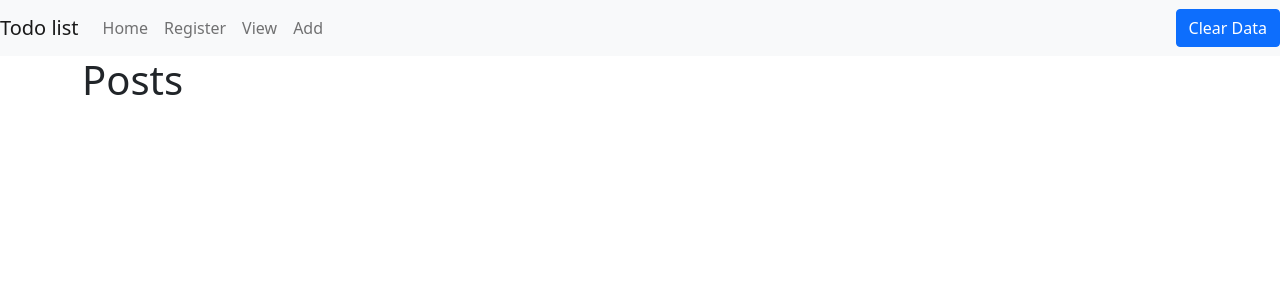
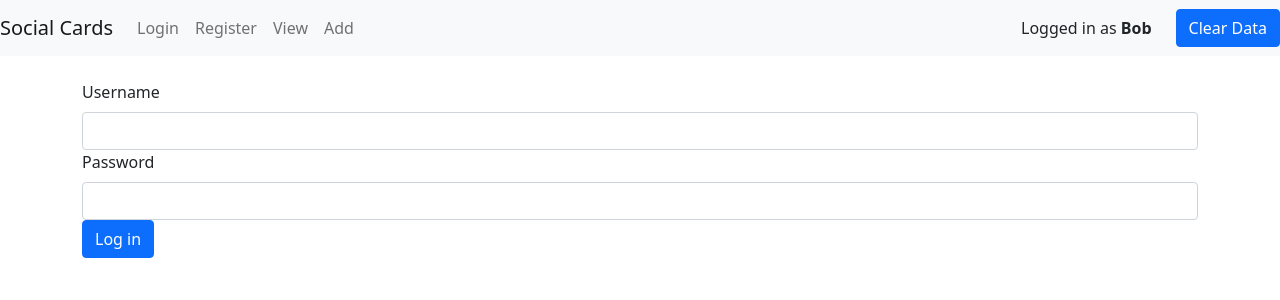
Before and after one commit to JPDevAcc/ReactSocialGroupProject, a React (Create React App) app: page /#/ in a window 1280 px wide. Shown: the top 300 px of the page. Built offline with nearby package versions, Linux system fonts and the light colour scheme.

Commit message:
Login, field validation, sign-up pwd + redirects

```diff
--- a/src/Add.js
+++ b/src/Add.js
@@ -30,6 +30,7 @@ function Add(props){
 
   const handleChange = (event) => {
 		formValues[event.target.name] = event.target.value;
+		console.log(formValues) ;
   }
 
   const submitHandler = (event) => {
--- a/src/App.js
+++ b/src/App.js
@@ -1,25 +1,39 @@
 /* This project is based off https://github.com/TDAWebDevBootcamp/Example-Todo-list */
 
-import React, {useState, useEffect} from 'react';
+import {useState, useEffect} from 'react';
 import { Routes,Route } from "react-router-dom";
 import 'bootstrap/dist/css/bootstrap.min.css';
 import Container from 'react-bootstrap/Container';
 import MyNavBar from './components/navbar' ;
 import UserRegister from './UserRegister' ;
+import UserLogin from './UserLogin' ;
 import View from './View'
 import Add from './Add';
-import Likes from './components/Likes';
 
 function App() {
-	// Hard-coded users for now
+	// Example user (as things currently break with no user on the system)
 	const defaultUser = {
-		username: 'Bob', imageUrl: 'https://images.unsplash.com/photo-1640951613773-54706e06851d?ixlib=rb-4.0.3&ixid=MnwxMjA3fDB8MHxwaG90by1wYWdlfHx8fGVufDB8fHx8&auto=format&fit=crop&w=880&q=80'
+		username: 'Bob',
+		password: 'DoNotDeleteMe!', // Who needs cryptographic hash functions? - Plaintext for the win!
+		imageUrl: 'https://images.unsplash.com/photo-1640951613773-54706e06851d?ixlib=rb-4.0.3&ixid=MnwxMjA3fDB8MHxwaG90by1wYWdlfHx8fGVufDB8fHx8&auto=format&fit=crop&w=880&q=80'
 	} ;
 	const [users, changeUsers] = useState({
 		0: { ...defaultUser },
 	}) ;
-	const [nextUserId, changeNextUserId] = useState(1) ; // TODO: Change to zero when test user removed
+	const [nextUserId, changeNextUserId] = useState(1) ; // TODO: Change to zero when example user removed
 	const [currentUserId, changeCurrentUserId] = useState(0) ;
+
+	// Get user id given username (case-insensitive)
+	function getUserId(username) {
+		username = username.toLowerCase() ;
+		const matchingUsers = Object.entries(users).filter(([id, userData]) => userData.username.toLowerCase() === username) ;
+		if (matchingUsers.length === 1) return matchingUsers[0][0] ;
+		else if (matchingUsers.length === 0) return null ;
+		else {
+			console.error("Duplicate usernames in data") ;
+			return null ;
+		}
+	}
 
 	function getNextUserId() {
 		const nextIdTemp = nextUserId ;
@@ -41,40 +55,22 @@ function App() {
 		const user = { [userId]: newUser };
     localStorage.setItem("users", JSON.stringify({...users, ...user}))
     changeUsers((users) => ({...users, ...user}));
-		changeCurrentUserId(userId) ; // Just switch to the new user for now | TODO: Remove this when user-login implemented
 	}
 
   const addCard = (userId, imageUrl, text) => {
-    const cardDef = { [getNextPostId()]: {userId, imageUrl, text, dislikeCount: 0, likeCount: 0,} };
+    const cardDef = { [getNextPostId()]: {userId, imageUrl, text, likeCount: 0} };
     localStorage.setItem("cardDefs", JSON.stringify({...cardDefs, ...cardDef}))
     changeCardDefs((cardDefs) => ({...cardDefs, ...cardDef}));
   }
 
-//   const [likeCount, setLikeCount] = useState(0);
-
-
-
 	function handleAddLike(postId) {
 		const changeLikeCountFunc = (cardDefs) => {
 			let cardDefsNew = {...cardDefs} ;
-
 			cardDefsNew[postId] = {...cardDefsNew[postId], likeCount: cardDefsNew[postId].likeCount + 1} ;
-
 			localStorage.setItem("cardDefs", JSON.stringify(cardDefsNew)) ;
 			return cardDefsNew ;
 		}
 		changeCardDefs(changeLikeCountFunc) ;
-	}
-
-	function handleDislike(postId) {
-		// console.log(dislikeCount)
-		const changeDislikeCountFunc = (cardDefs) => {
-			let cardDefsNew = {...cardDefs} ;
-			cardDefsNew[postId] = {...cardDefsNew[postId] , dislikeCount: cardDefsNew[postId].dislikeCount + 1} ;
-			localStorage.setItem("cardDefs", JSON.stringify(cardDefsNew)) ;
-			return cardDefsNew ;
-		}
-		changeCardDefs(changeDislikeCountFunc) ;
 	}
 
 	// Restore from localStorage on component mount
@@ -100,23 +96,30 @@ function App() {
 		localStorage.clear() ;
 	}
 
+	function userLogin(formValues) {
+		const userId = getUserId(formValues.username) ;
+		const credentialsMatch = (userId !== null && formValues.password === users[userId].password) ; // User exists and passwords match?
+		if (credentialsMatch) changeCurrentUserId(userId) ; // Make this the current user if credentials were okay
+		return credentialsMatch ;
+	}
+
 	return (
 		<div>
 
-			<MyNavBar clearData={clearData} />
+			<MyNavBar username={users[currentUserId].username} clearData={clearData} />
 
 			<Container>
 				<Routes>
 					<Route path="/" element={
-						<View cardDefs={cardDefs} users={users} handleDislike={(postId) => handleDislike(postId)} handleAddLike={(postId) => handleAddLike(postId)} />
+						<UserLogin onSubmit={userLogin} />
 					} />
 
 					<Route path="/register" element={
-						<UserRegister onSubmit={addUser} />
+						<UserRegister getUserId={getUserId} onSubmit={addUser} />
 					} />
 
 					<Route path="/view" element={
-						<View cardDefs={cardDefs} users={users} handleDislike={(postId) => handleDislike(postId)} handleAddLike={(postId) => handleAddLike(postId)} />
+						<View cardDefs={cardDefs} users={users} handleAddLike={(postId) => handleAddLike(postId)} />
 					} />
 
 					<Route path="/add" element={
--- /dev/null
+++ b/src/UserLogin.js
@@ -0,0 +1,62 @@
+import {useState} from 'react';
+import Form from "react-bootstrap/Form"
+import Button from "react-bootstrap/Button"
+import { useNavigate } from "react-router-dom";
+
+export default function UserLogin(props) {
+	const navigate = useNavigate();
+
+	// Login state (false denotes error)
+	const [loginOkay, setLoginOkay] = useState(null) ;
+
+	// Form fields
+	const [formValues, setFormValues] = useState({
+		username: "",
+		password: ""
+	}) ;
+
+	// Handle form field user-input
+  const handleChange = (event) => {
+		setLoginOkay(null) ;
+		const newState = { ...formValues };
+    newState[event.target.name] = event.target.value;
+    setFormValues(newState);
+  } ;
+
+	// Handle form submission
+  const submitHandler = (event) => {
+    event.preventDefault();
+		const loginOkay = props.onSubmit({...formValues}) ;
+		if (loginOkay) navigate("/view");
+		else setLoginOkay(loginOkay);
+  } ;
+
+	// Template
+  return (
+		<div>
+			{loginOkay !== false ? <div className="text-center text-danger">&nbsp;</div> : <div className="text-center text-danger">Incorrect username or password</div>}
+
+			<Form onSubmit={(event) => submitHandler(event)}>
+				<Form.Group controlId="username">
+					<Form.Label>Username</Form.Label>
+					<Form.Control
+						name="username"
+						onChange={(event)=>handleChange(event)}
+					/>
+				</Form.Group>
+				<Form.Group controlId="password">
+					<Form.Label>Password</Form.Label>
+					<Form.Control
+						name="password"
+						type="password"
+						onChange={(event)=>handleChange(event)}
+					/>
+				</Form.Group>
+
+				<Button variant="primary" type="submit">
+					Log in
+				</Button>
+			</Form>
+		</div>
+  );
+}
--- a/src/UserRegister.js
+++ b/src/UserRegister.js
@@ -1,59 +1,124 @@
+import {useState} from 'react';
 import Form from "react-bootstrap/Form"
 import Button from "react-bootstrap/Button"
-
-import toastr from 'toastr';
-import 'toastr/build/toastr.min.css';
+import { useNavigate } from "react-router-dom";
+import * as utils from "./utils/utils";
 
 export default function UserRegister(props) {
-	const formValues = {
+	const navigate = useNavigate();
+
+	// Minimum password length
+	const pwdMinLength = 8 ;
+
+	// Form fields
+	const [formValues, changeFormValues] = useState({
 		username: "",
+		password: "",
+		password_confirm: "",
 		imageUrl: "",
 		bio: ""
+	}) ;
+
+	// === STATUS HANDLING ===
+	// Error-status for fields
+	const [errorStatusList, changeErrorStatusList] = useState({
+		username: '',
+		password: ''
+	}) ;
+	// Success status
+	const [successMsg, changeSuccessMsg] = useState(null) ;
+
+	// Set and remove error-status for the specified category
+	function setErrorStatus(category, msg) {
+		utils.setErrorStatus(changeErrorStatusList, category, msg) ;
+	}
+	function removeErrorStatus(category) {
+		utils.removeErrorStatus(changeErrorStatusList, category) ;
+	}
+	// Retrieve active (non-blank) error
+	function getError() {
+		return utils.getError(errorStatusList) ;
+	}
+	// Get current HTML error message
+	function getErrorMessageHtml() {
+		return utils.getMessageHtml(getError()) ;
+	}
+	// Get current HTML success message
+	function getSuccessMessageHtml() {
+		return utils.getMessageHtml(successMsg) ;
+	}
+	// Returns boolean denoting whether there is currently an error
+	function isError() {
+		return utils.isError(errorStatusList) ;
 	}
 
-  toastr.options = {
-    "closeButton": false,
-    "debug": false,
-    "newestOnTop": false,
-    "progressBar": true,
-    "positionClass": "toast-top-right",
-    "preventDuplicates": false,
-    "onclick": null,
-    "showDuration": "300",
-    "hideDuration": "1000",
-    "timeOut": "5000",
-    "extendedTimeOut": "1000",
-    "showEasing": "swing",
-    "hideEasing": "linear",
-    "showMethod": "fadeIn",
-    "hideMethod": "fadeOut"
+	// Handle form field user-input
+  const handleChange = (event) => {
+		const newFormValues = {...formValues} ;
+		const fieldName = event.target.name ;
+		const newValue = event.target.value;
+		newFormValues[fieldName] = newValue;
+
+		if (fieldName === 'username') {
+			if (newValue === '') setErrorStatus('username', 'Username required') ;
+			else if (props.getUserId(newValue) !== null) setErrorStatus('username', 'Username already taken') ;
+			else removeErrorStatus('username') ;
+		}
+		else if (['password', 'password_confirm'].includes(fieldName)) {
+			if (newFormValues.password.length < 8) setErrorStatus('password', 'Password too short') ;
+			else if (newFormValues.password !== newFormValues.password_confirm) setErrorStatus('password', 'Password mismatch') ;
+			else removeErrorStatus('password') ;
+		}
+		changeFormValues(newFormValues) ;
   }
 
-  const handleChange = (event) => {
-		formValues[event.target.name] = event.target.value;
-  }
-
+	// Handle form submission
   const submitHandler = (event) => {
     event.preventDefault();
     props.onSubmit({...formValues});
-		toastr["success"]("User Created", "Success")
+		changeSuccessMsg('Registration successful - please wait to be redirected to the login page') ;
+		setTimeout(() => navigate("/"), 3000);
   }
 
+	// Template
   return (
 		<div>
+			{getErrorMessageHtml()}
+			{getSuccessMessageHtml()}
+
 			<Form onSubmit={(event) => submitHandler(event)}>
 				<Form.Group controlId="username">
 					<Form.Label>Username</Form.Label>
 					<Form.Control
 						name="username"
 						onChange={(event)=>handleChange(event)}
+						disabled={successMsg}
+					/>
+				</Form.Group>
+				<Form.Group controlId="password">
+					<Form.Label>Password (min {pwdMinLength} characters)</Form.Label>
+					<Form.Control
+						name="password"
+						type="password"
+						onChange={(event)=>handleChange(event)}
+						disabled={successMsg}
+					/>
+				</Form.Group>
+				<Form.Group controlId="password_confirm">
+					<Form.Label>Confirm Password</Form.Label>
+					<Form.Control
+						name="password_confirm"
+						type="password"
+						onChange={(event)=>handleChange(event)}
+						disabled={successMsg}
 					/>
 				</Form.Group>
 				<Form.Group controlId="imageUrl">
-					<Form.Label>Image URL</Form.Label>
+					<Form.Label>Profile Image URL</Form.Label>
 					<Form.Control
 						name="imageUrl"
 						onChange={(event)=>handleChange(event)}
+						disabled={successMsg}
 					/>
 				</Form.Group>
 				<Form.Group controlId="bio">
@@ -62,11 +127,12 @@ export default function UserRegister(props) {
 						name="bio"
 						as="textarea"
 						onChange={(event)=>handleChange(event)}
+						disabled={successMsg}
 					/>
 				</Form.Group>
 
-				<Button variant="primary" type="submit">
-					Create User
+				<Button variant="primary" type="submit" disabled={isError() || successMsg}>
+					Register
 				</Button>
 			</Form>
 		</div>
--- a/src/View.js
+++ b/src/View.js
@@ -1,14 +1,10 @@
 import SocialCards from "./components/socialCards";
-import Comments from "./components/Comments";
-import Likes from "./components/Likes";
 
 export default function View(props) {
 	return (
 		<div>
 		<h1>Posts</h1>
-			<SocialCards cardDefs={props.cardDefs} users={props.users} likeCount={props.likeCount} handleAddLike={props.handleAddLike} handleDislike={props.handleDislike} />
-
-
+			<SocialCards cardDefs={props.cardDefs} users={props.users} handleAddLike={props.handleAddLike} />
 		</div>
 	);
 }
--- a/src/components/navbar.js
+++ b/src/components/navbar.js
@@ -7,18 +7,19 @@ export default function MyNavbar(props) {
 	return (
 		<div>
 			<Navbar bg="light" expand="md">
-				<Navbar.Brand>Todo list</Navbar.Brand>
+				<Navbar.Brand>Social Cards</Navbar.Brand>
 				<Navbar.Toggle aria-controls="basic-navbar-nav" />
 				<Navbar.Collapse id="basic-navbar-nav">
 					<Nav className="me-auto">
-						<Link className="nav-link" to="/">Home</Link>
+						<Link className="nav-link" to="/">Login</Link>
 						<Link className="nav-link" to="/register">Register</Link>
 						<Link className="nav-link" to="/view">View</Link>
 						<Link className="nav-link" to="/add">Add</Link>
 					</Nav>
 					<div className="d-flex">
+						<div className="me-4 align-self-center">Logged in as <b>{props.username}</b></div>
 						<Button onClick={props.clearData}>Clear Data</Button>
-						</div>
+					</div>
 				</Navbar.Collapse>
 			</Navbar>
 		</div>
--- /dev/null
+++ b/src/utils/utils.js
@@ -0,0 +1,33 @@
+// Set and remove error-status for the specified category
+export function setErrorStatus(changeErrorStatusList, category, msg) {
+	changeErrorStatusList((errorStatusList) => ({...errorStatusList, [category]: msg})) ;
+}
+export function removeErrorStatus(changeErrorStatusList, category) {
+	changeErrorStatusList((errorStatusList) => {
+		const newerrorStatusList = {...errorStatusList} ;
+		delete newerrorStatusList[category] ;
+		return newerrorStatusList ;
+	}) ;
+}
+
+// Retrieve active (non-blank) error
+export function getError(errorStatusList) {
+	const values = Object.values(errorStatusList) ;
+	if (values.length === 0) return null ;
+	let activeMsg = '' ;
+	for (const msg of values) {
+		if (msg) activeMsg = msg ;
+	}
+	return activeMsg ;
+}
+
+// Get HTML-formatted message
+export function getMessageHtml(msg) {
+	if (!msg) return <div className="text-center">&nbsp;</div> ;
+	return <div className='text-center text-danger'>{msg}</div> ;
+}
+
+// Returns boolean denoting whether there is currently an error
+export function isError(errorStatusList) {
+	return (getError(errorStatusList) !== null) ;
+}
```
Also changed, not shown: src/components/socialCard.js (+0 -15 lines), src/components/socialCards.js (+1 -6 lines).
